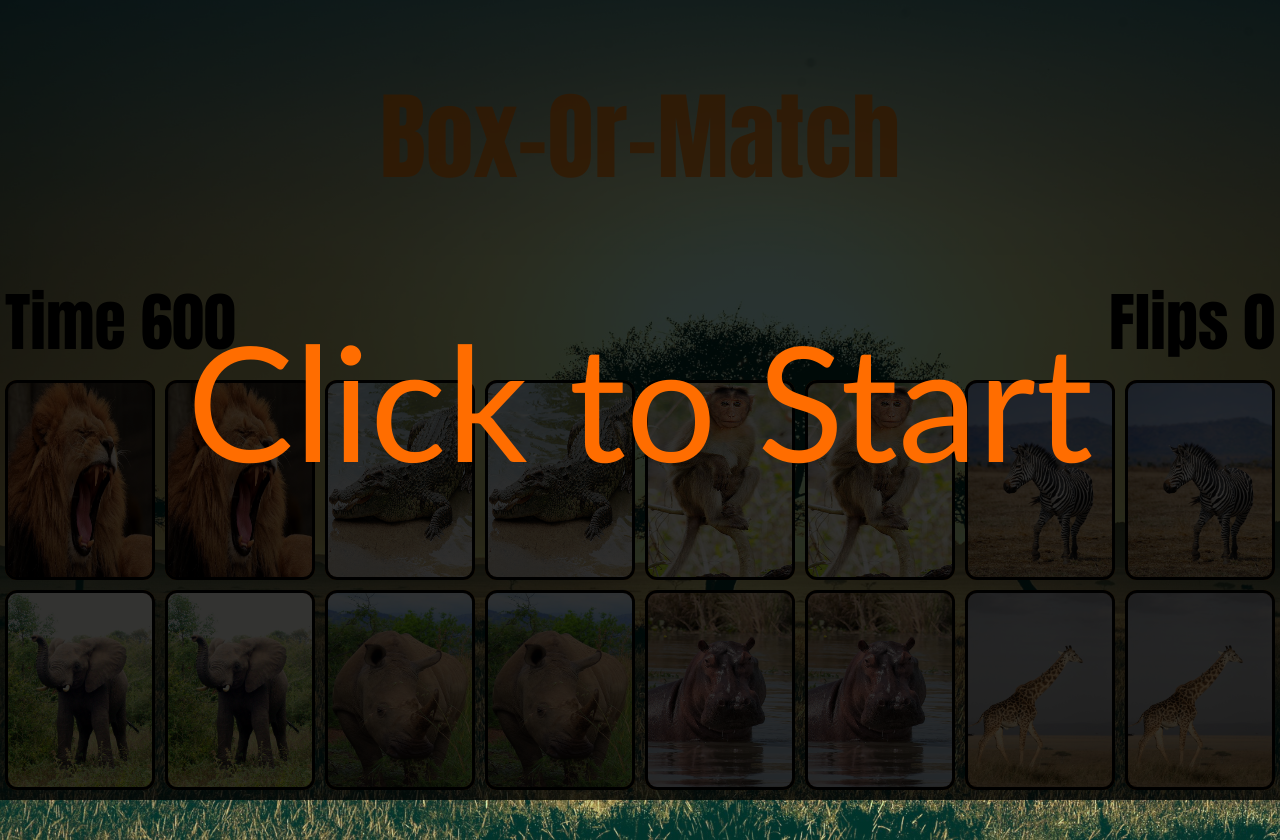
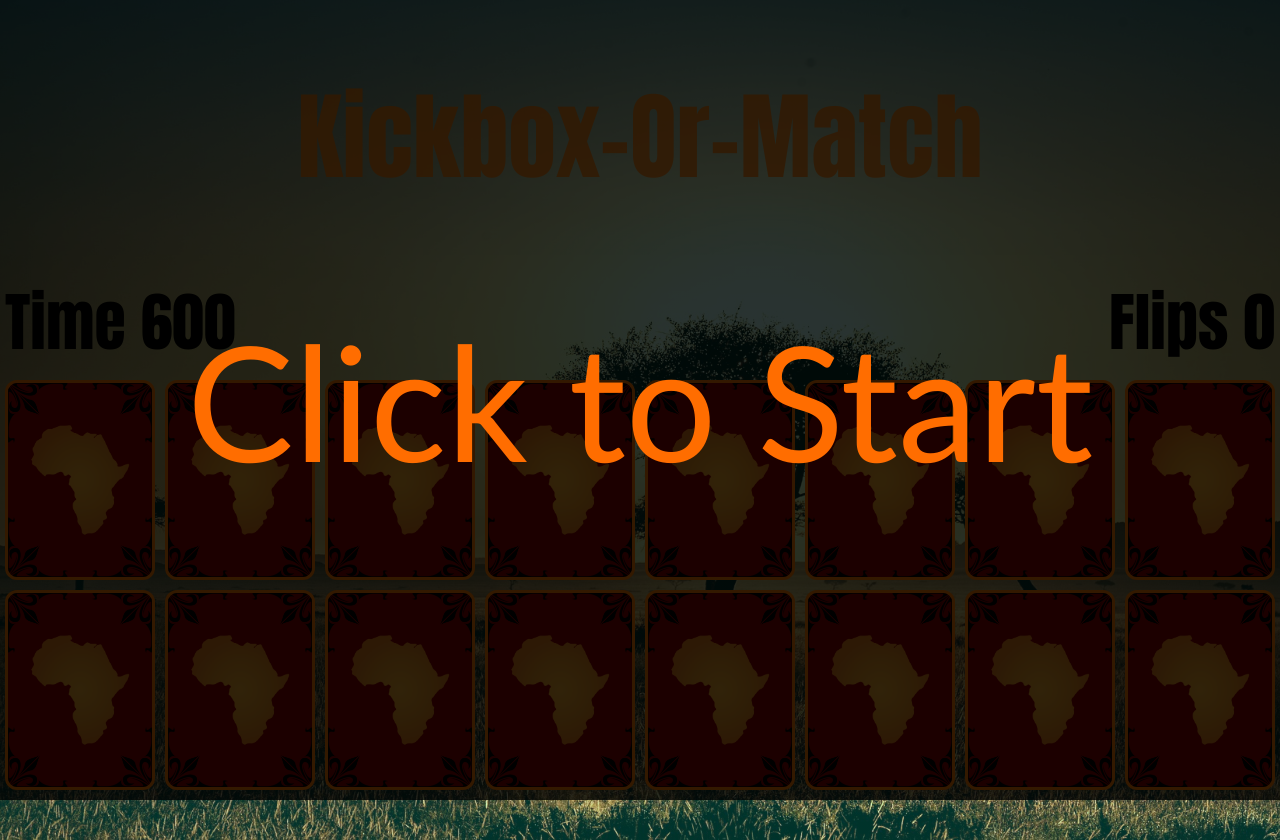
Before and after one commit to bocman17/iosMixAndMatch, a plain HTML site: page index.html in a window 1280 px wide. Drawn offline with Linux system fonts and the light colour scheme.

Commit message:
test 1.4

```diff
--- a/index.html
+++ b/index.html
@@ -9,7 +9,7 @@
     <title>Mix-Or-Match</title>
 </head>
 <body>
-    <h1 class="page-title">Box-Or-Match</h1>
+    <h1 class="page-title">Kickbox-Or-Match</h1>
     <div class="overlay-text visible">
         Click to Start
     </div>
--- a/style.css
+++ b/style.css
@@ -213,8 +213,8 @@ body {
 .card-back {
     background-color: darkred;
     border-color: rgb(255, 123, 0);
-    /* -webkit-transform: translateZ(9px);
-    transform: translateZ(9px); */
+    -webkit-transform: translateZ(0.1px);
+    transform: translateZ(0.1px);
     /* opacity: 0.9; */
 }
 
@@ -223,8 +223,8 @@ body {
     border-color: black;
     -webkit-transform: rotateY(180deg);
     transform: rotateY(180deg);
-    -webkit-transform: translateZ(0.1px);
-    transform: translateZ(0.1px);
+    /* -webkit-transform: translateZ(-0.1px);
+    transform: translateZ(-0.1px); */
 }
 
 .card-value {
```
